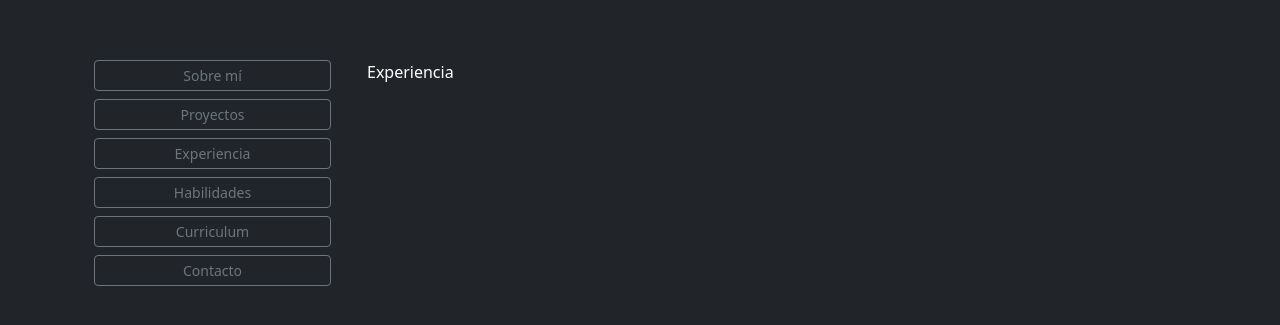
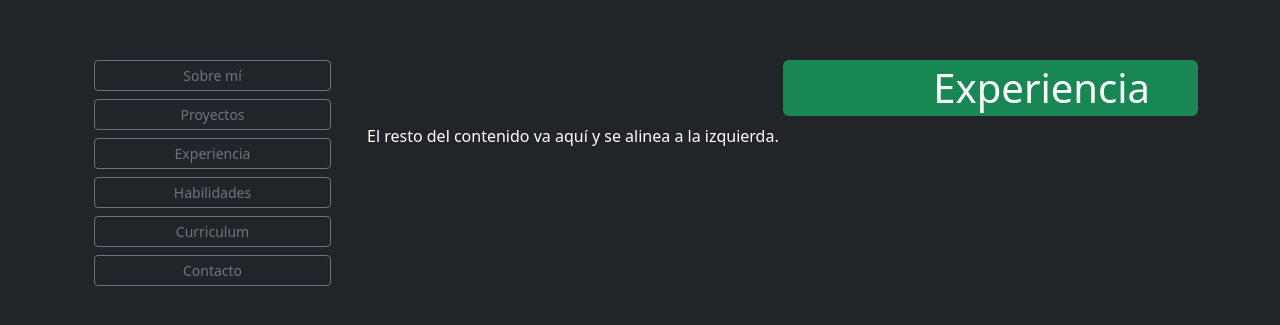
Before and after one commit to rubenevivancos/Portafolio, a React (Create React App) app in the folder client/: page /experience in a window 1280 px wide. Shown: the part 227-552 px from the top of the page. Built offline with nearby package versions, Linux system fonts and the light colour scheme.

Commit message:
Estilos en las paginas

```diff
--- a/client/src/Components/AboutMe/aboutMe.js
+++ b/client/src/Components/AboutMe/aboutMe.js
@@ -17,7 +17,7 @@ export default function Home() {
                                 Sobre mí
                             </h1>
                         </div>
-                        <p className="text-white">El resto del contenido va aquí y se alinea a la izquierda..</p>
+                        <p className="text-white">El resto del contenido va aquí y se alinea a la izquierda.</p>
                     </Col>
                 </Row>
             </Container>
--- a/client/src/Components/Experience/experience.js
+++ b/client/src/Components/Experience/experience.js
@@ -12,7 +12,12 @@ export default function Home() {
                         <SideBarMenu />
                     </Col>
                     <Col sm={9}>
-                        <p style={{color: 'white'}}>Experiencia</p>
+                        <div className="d-flex justify-content-end">
+                            <h1 className="bg-success text-white px-5 py-1 rounded w-50 text-end">
+                                Experiencia
+                            </h1>
+                        </div>
+                        <p className="text-white">El resto del contenido va aquí y se alinea a la izquierda.</p>
                     </Col>
                 </Row>
             </Container>
--- a/client/src/Components/Projects/projects.js
+++ b/client/src/Components/Projects/projects.js
@@ -12,7 +12,12 @@ export default function Home() {
                         <SideBarMenu />
                     </Col>
                     <Col sm={9}>
-                        <p style={{color: 'white'}}>Proyectos</p>
+                        <div className="d-flex justify-content-end">
+                            <h1 className="bg-secondary text-white px-5 py-1 rounded w-50 text-end">
+                                Proyectos
+                            </h1>
+                        </div>
+                        <p className="text-white">El resto del contenido va aquí y se alinea a la izquierda.</p>
                     </Col>
                 </Row>
             </Container>
```
